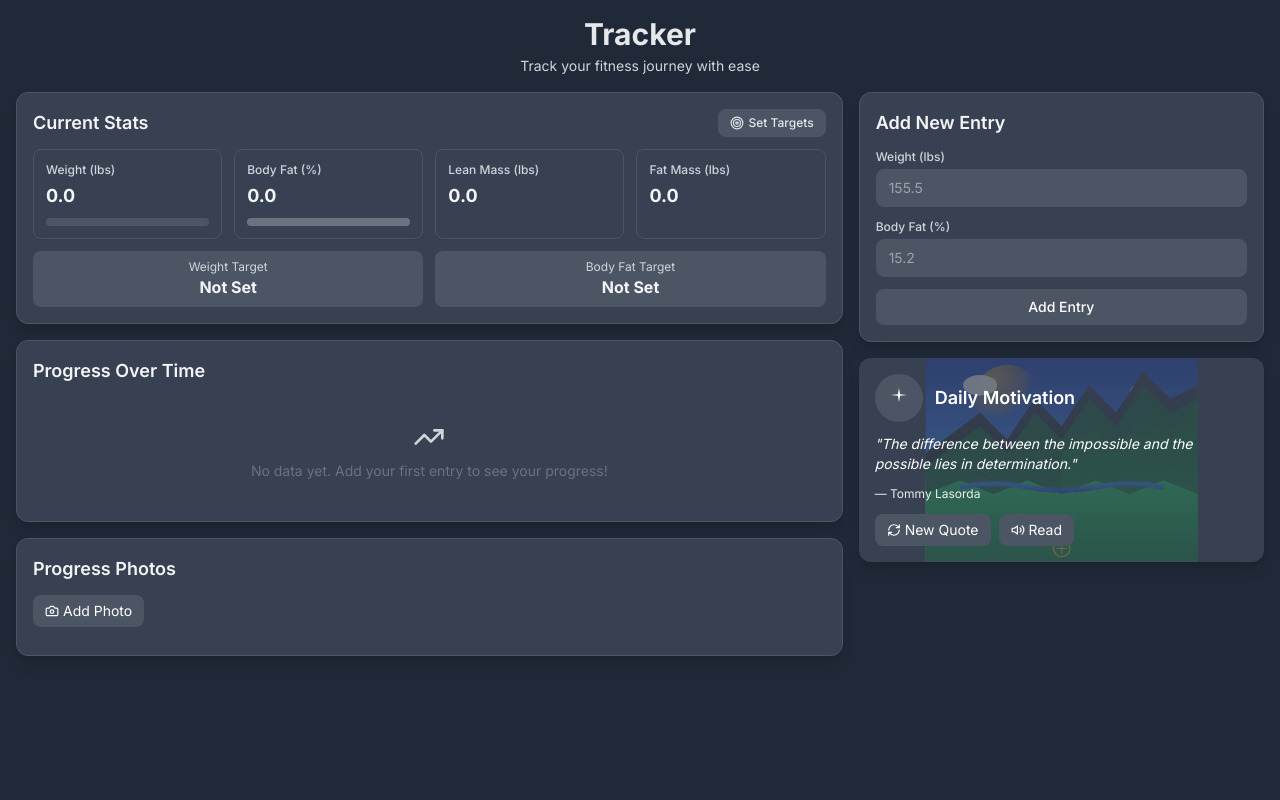
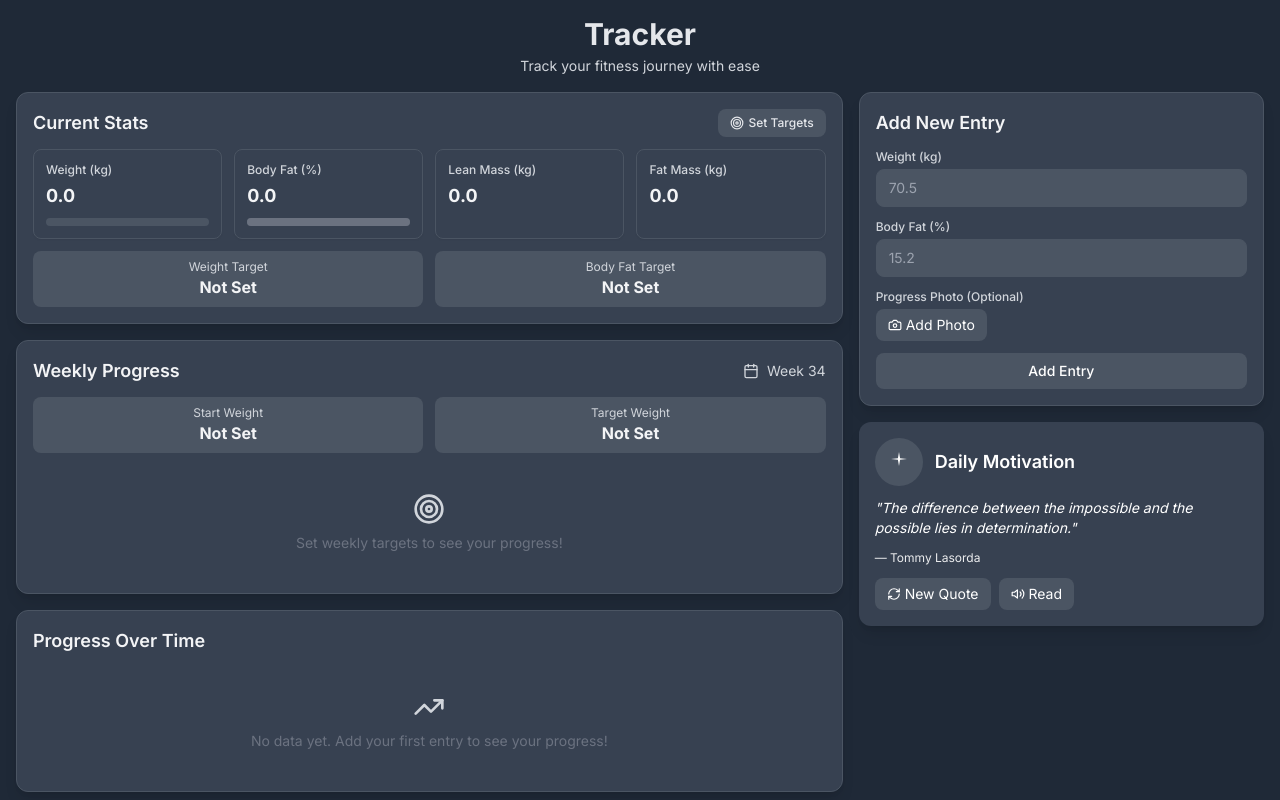
Before and after one commit to anish632/tracker-copy, a React (Vite) app: page / in a window 1280 px wide. Shown: the top 800 px of the page. Built offline with nearby package versions, Linux system fonts and the light colour scheme.

Commit message:
Initial commit: Fitness tracker with kg measurements and weekly targets

```diff
--- a/App.jsx
+++ b/App.jsx
@@ -1,6 +1,6 @@
 import React, { useState, useEffect, useMemo, useCallback } from 'react';
-import { LineChart, Line, XAxis, YAxis, CartesianGrid, Tooltip, ResponsiveContainer } from 'recharts';
-import { Camera, Target, TrendingUp, RefreshCw, Plus, X, Volume2, Trash2 } from 'lucide-react';
+import { LineChart, Line, XAxis, YAxis, CartesianGrid, Tooltip, ResponsiveContainer, AreaChart, Area } from 'recharts';
+import { Camera, Target, TrendingUp, RefreshCw, Plus, X, Volume2, Trash2, Calendar } from 'lucide-react';
 
 // Storage service
 const loadData = (key, defaultValue) => {
@@ -21,6 +21,24 @@ const saveData = (key, value) => {
   }
 };
 
+// Helper function to get week number
+const getWeekNumber = (date) => {
+  const d = new Date(date);
+  d.setHours(0, 0, 0, 0);
+  d.setDate(d.getDate() + 4 - (d.getDay() || 7));
+  const yearStart = new Date(d.getFullYear(), 0, 1);
+  const weekNo = Math.ceil((((d - yearStart) / 86400000) + 1) / 7);
+  return weekNo;
+};
+
+// Helper function to get week start date
+const getWeekStart = (date) => {
+  const d = new Date(date);
+  const day = d.getDay();
+  const diff = d.getDate() - day + (day === 0 ? -6 : 1);
+  return new Date(d.setDate(diff));
+};
+
 // Metric Card Component
 const MetricCard = ({ title, value, progress, colorClass }) => (
   <div className="bg-gray-700 p-3 rounded-lg shadow-sm border border-gray-600">
@@ -35,6 +53,126 @@ const MetricCard = ({ title, value, progress, colorClass }) => (
     )}
   </div>
 );
+
+// Weekly Progress Component
+const WeeklyProgress = ({ data, weeklyTargets }) => {
+  const currentWeek = getWeekNumber(new Date());
+  const currentWeekStart = getWeekStart(new Date());
+
+  // Get data for current week
+  const currentWeekData = data.filter(entry => {
+    const entryDate = new Date(entry.date);
+    const entryWeekStart = getWeekStart(entryDate);
+    return entryWeekStart.getTime() === currentWeekStart.getTime();
+  });
+
+  const latestEntry = currentWeekData.length > 0 ? currentWeekData[currentWeekData.length - 1] : null;
+  const weekStartWeight = weeklyTargets.startWeight || 0;
+  const weekEndWeight = weeklyTargets.endWeight || 0;
+
+  // Calculate progress
+  const weightProgress = weekEndWeight > weekStartWeight ?
+    ((latestEntry?.weight || weekStartWeight) - weekStartWeight) / (weekEndWeight - weekStartWeight) * 100 : 0;
+
+  const weeklyData = [
+    { day: 'Mon', target: weekStartWeight, actual: weekStartWeight },
+    { day: 'Tue', target: weekStartWeight + (weekEndWeight - weekStartWeight) * 0.2, actual: null },
+    { day: 'Wed', target: weekStartWeight + (weekEndWeight - weekStartWeight) * 0.4, actual: null },
+    { day: 'Thu', target: weekStartWeight + (weekEndWeight - weekStartWeight) * 0.6, actual: null },
+    { day: 'Fri', target: weekStartWeight + (weekEndWeight - weekStartWeight) * 0.8, actual: null },
+    { day: 'Sat', target: weekEndWeight, actual: null },
+    { day: 'Sun', target: weekEndWeight, actual: latestEntry?.weight || null }
+  ];
+
+  // Add actual data points
+  currentWeekData.forEach(entry => {
+    const dayOfWeek = new Date(entry.date).getDay();
+    const dayIndex = dayOfWeek === 0 ? 6 : dayOfWeek - 1; // Convert to 0-6 index
+    if (dayIndex < weeklyData.length) {
+      weeklyData[dayIndex].actual = entry.weight;
+    }
+  });
+
+  return (
+    <div className="bg-gray-700 p-4 rounded-xl shadow-lg border border-gray-600">
+      <div className="flex justify-between items-center mb-3">
+        <h2 className="text-lg font-semibold text-gray-100">Weekly Progress</h2>
+        <div className="flex items-center gap-2 text-sm text-gray-300">
+          <Calendar size={16} />
+          Week {currentWeek}
+        </div>
+      </div>
+
+      <div className="grid grid-cols-2 gap-3 mb-4">
+        <div className="text-center p-2 bg-gray-600 rounded-lg">
+          <p className="text-xs text-gray-300">Start Weight</p>
+          <p className="font-bold text-gray-100">{weekStartWeight > 0 ? `${weekStartWeight.toFixed(1)} kg` : 'Not Set'}</p>
+        </div>
+        <div className="text-center p-2 bg-gray-600 rounded-lg">
+          <p className="text-xs text-gray-300">Target Weight</p>
+          <p className="font-bold text-gray-100">{weekEndWeight > 0 ? `${weekEndWeight.toFixed(1)} kg` : 'Not Set'}</p>
+        </div>
+      </div>
+
+      {weekStartWeight > 0 && weekEndWeight > 0 ? (
+        <div className="space-y-3">
+          <div className="flex justify-between text-xs text-gray-300">
+            <span>Progress: {Math.max(0, weightProgress).toFixed(1)}%</span>
+            <span>Current: {latestEntry?.weight?.toFixed(1) || weekStartWeight.toFixed(1)} kg</span>
+          </div>
+          <ResponsiveContainer width="100%" height={150}>
+            <AreaChart data={weeklyData}>
+              <CartesianGrid strokeDasharray="3 3" stroke="#374151" />
+              <XAxis dataKey="day" stroke="#9ca3af" fontSize={10} />
+              <YAxis stroke="#9ca3af" fontSize={10} />
+              <Tooltip
+                contentStyle={{
+                  backgroundColor: '#374151',
+                  border: '1px solid #4b5563',
+                  borderRadius: '8px',
+                  color: '#f9fafb'
+                }}
+              />
+              <Area
+                type="monotone"
+                dataKey="target"
+                stroke="#8b5cf6"
+                fill="#8b5cf6"
+                fillOpacity={0.1}
+                strokeWidth={2}
+                dot={{ fill: '#8b5cf6', strokeWidth: 2, r: 3 }}
+              />
+              <Area
+                type="monotone"
+                dataKey="actual"
+                stroke="#10b981"
+                fill="#10b981"
+                fillOpacity={0.3}
+                strokeWidth={2}
+                dot={{ fill: '#10b981', strokeWidth: 2, r: 4 }}
+              />
+            </AreaChart>
+          </ResponsiveContainer>
+          <div className="flex gap-2 text-xs">
+            <div className="flex items-center gap-1">
+              <div className="w-3 h-3 bg-purple-500 rounded"></div>
+              <span className="text-gray-300">Target</span>
+            </div>
+            <div className="flex items-center gap-1">
+              <div className="w-3 h-3 bg-green-500 rounded"></div>
+              <span className="text-gray-300">Actual</span>
+            </div>
+          </div>
+        </div>
+      ) : (
+        <div className="text-center py-6 text-gray-500">
+          <Target size={32} className="mx-auto mb-2 text-gray-300" />
+          <p className="text-sm">Set weekly targets to see your progress!</p>
+        </div>
+      )}
+    </div>
+  );
+};
 
 // Metrics Dashboard Component
 const MetricsDashboard = ({ latestEntry, targets, onSetTargets }) => {
@@ -60,19 +198,19 @@ const MetricsDashboard = ({ latestEntry, targets, onSetTargets }) => {
         </button>
       </div>
       <div className="grid grid-cols-2 md:grid-cols-4 gap-3">
-        <MetricCard title="Weight (lbs)" value={weight.toFixed(1)} progress={weightProgress} colorClass="bg-gray-500" />
+        <MetricCard title="Weight (kg)" value={weight.toFixed(1)} progress={weightProgress} colorClass="bg-gray-500" />
         <MetricCard title="Body Fat (%)" value={bodyFat.toFixed(1)} progress={100 - bodyFatProgress} colorClass="bg-gray-500" />
-        <MetricCard title="Lean Mass (lbs)" value={leanMass.toFixed(1)} colorClass="bg-gray-500" />
-        <MetricCard title="Fat Mass (lbs)" value={fatMass.toFixed(1)} colorClass="bg-gray-500" />
+        <MetricCard title="Lean Mass (kg)" value={leanMass.toFixed(1)} colorClass="bg-gray-500" />
+        <MetricCard title="Fat Mass (kg)" value={fatMass.toFixed(1)} colorClass="bg-gray-500" />
       </div>
       <div className="mt-3 grid grid-cols-2 gap-3">
         <div className="text-center p-2 bg-gray-600 rounded-lg">
           <p className="text-xs text-gray-300">Weight Target</p>
-          <p className="font-bold text-gray-100">{targets.weight > 0 ? `${targets.weight.toFixed(1)} lbs` : 'Not Set'}</p>
+          <p className="font-bold text-gray-100">{targets.weight > 0 ? `${targets.weight.toFixed(1)} kg` : 'Not Set'}</p>
         </div>
         <div className="text-center p-2 bg-gray-600 rounded-lg">
           <p className="text-xs text-gray-300">Body Fat Target</p>
-          <p className="text-gray-100 font-bold">{targets.bodyFat > 0 ? `${targets.bodyFat.toFixed(1)} %` : 'Not Set'}</p>
+          <p className="font-bold text-gray-100">{targets.bodyFat > 0 ? `${targets.bodyFat.toFixed(1)} %` : 'Not Set'}</p>
         </div>
       </div>
     </div>
@@ -80,8 +218,20 @@ const MetricsDashboard = ({ latestEntry, targets, onSetTargets }) => {
 };
 
 // Data Entry Form Component
-const DataEntryForm = ({ onAddEntry }) => {
+const DataEntryForm = ({ onAddEntry, onAddPhoto }) => {
   const [formData, setFormData] = useState({ weight: '', bodyFat: '' });
+  const [selectedPhoto, setSelectedPhoto] = useState(null);
+  const [photoPreview, setPhotoPreview] = useState(null);
+
+  const handlePhotoUpload = (e) => {
+    const file = e.target.files[0];
+    if (file) {
+      setSelectedPhoto(file);
+      const reader = new FileReader();
+      reader.onload = (e) => setPhotoPreview(e.target.result);
+      reader.readAsDataURL(file);
+    }
+  };
 
   const handleSubmit = (e) => {
     e.preventDefault();
@@ -90,7 +240,16 @@ const DataEntryForm = ({ onAddEntry }) => {
         weight: parseFloat(formData.weight),
         bodyFat: parseFloat(formData.bodyFat)
       });
+
+      // Add photo if selected
+      if (selectedPhoto) {
+        onAddPhoto(photoPreview);
+      }
+
+      // Reset form
       setFormData({ weight: '', bodyFat: '' });
+      setSelectedPhoto(null);
+      setPhotoPreview(null);
     }
   };
 
@@ -99,14 +258,14 @@ const DataEntryForm = ({ onAddEntry }) => {
       <h2 className="text-lg font-semibold mb-3 text-gray-100">Add New Entry</h2>
       <form onSubmit={handleSubmit} className="space-y-3">
         <div>
-          <label className="block text-xs font-medium text-gray-300 mb-1">Weight (lbs)</label>
+          <label className="block text-xs font-medium text-gray-300 mb-1">Weight (kg)</label>
           <input
             type="number"
             step="0.1"
             value={formData.weight}
             onChange={(e) => setFormData(prev => ({ ...prev, weight: e.target.value }))}
             className="w-full px-3 py-2 border border-gray-600 bg-gray-600 text-gray-100 rounded-lg focus:ring-2 focus:ring-gray-500 focus:border-transparent text-sm placeholder-gray-400"
-            placeholder="155.5"
+            placeholder="70.5"
             required
           />
         </div>
@@ -122,6 +281,48 @@ const DataEntryForm = ({ onAddEntry }) => {
             required
           />
         </div>
+
+        {/* Photo Upload Section */}
+        <div>
+          <label className="block text-xs font-medium text-gray-300 mb-1">Progress Photo (Optional)</label>
+          <div className="space-y-2">
+            <label className="cursor-pointer inline-flex items-center gap-1 px-3 py-1.5 bg-gray-600 text-white rounded-lg hover:bg-gray-500 transition-all text-sm">
+              <Camera size={14} />
+              {selectedPhoto ? 'Change Photo' : 'Add Photo'}
+              <input
+                type="file"
+                accept="image/*"
+                onChange={handlePhotoUpload}
+                className="hidden"
+              />
+            </label>
+
+            {photoPreview && (
+              <div className="relative bg-gray-800 rounded-lg p-2">
+                <div className="flex items-center justify-center min-h-[120px]">
+                  <img
+                    src={photoPreview}
+                    alt="Photo preview"
+                    className="max-w-full max-h-[120px] object-contain rounded-lg"
+                    style={{ maxHeight: '120px', width: 'auto' }}
+                  />
+                </div>
+                <button
+                  type="button"
+                  onClick={() => {
+                    setSelectedPhoto(null);
+                    setPhotoPreview(null);
+                  }}
+                  className="absolute top-1 right-1 bg-red-600 text-white p-1 rounded-full hover:bg-red-700 transition-colors"
+                  title="Remove photo"
+                >
+                  <X size={12} />
+                </button>
+              </div>
+            )}
+          </div>
+        </div>
+
         <button
           type="submit"
           className="w-full bg-gray-600 text-white py-2 px-4 rounded-lg hover:bg-gray-500 transition-all font-medium text-sm"
@@ -183,38 +384,23 @@ const ProgressChart = ({ data }) => {
 };
 
 // Photo Gallery Component
-const PhotoGallery = ({ photos, onAddPhoto, onDeletePhoto }) => {
-  const handlePhotoUpload = (e) => {
-    const file = e.target.files[0];
-    if (file) {
-      const reader = new FileReader();
-      reader.onload = (e) => onAddPhoto(e.target.result);
-      reader.readAsDataURL(file);
-    }
-  };
-
+const PhotoGallery = ({ photos, onDeletePhoto }) => {
   return (
     <div className="bg-gray-700 p-4 rounded-xl shadow-lg border border-gray-600">
       <h2 className="text-lg font-semibold mb-3 text-gray-100">Progress Photos</h2>
-      <div className="mb-3">
-        <label className="cursor-pointer inline-flex items-center gap-1 px-3 py-1.5 bg-gray-600 text-white rounded-lg hover:bg-gray-500 transition-all text-sm">
-          <Camera size={14} />
-          Add Photo
-          <input
-            type="file"
-            accept="image/*"
-            onChange={handlePhotoUpload}
-            className="hidden"
-          />
-        </label>
+      {photos.length === 0 ? (
+        <div className="text-center py-6 text-gray-500">
+          <Camera size={32} className="mx-auto mb-2 text-gray-300" />
+          <p className="text-sm">No photos yet. Add a photo when creating a new entry!</p>
         </div>
+      ) : (
                     <div className="grid grid-cols-2 md:grid-cols-3 gap-3">
               {photos.map((photo, index) => (
-          <div key={index} className="relative group">
+                <div key={index} className="relative group bg-gray-800 rounded-lg p-2">
                   <img
                     src={photo.dataUrl}
                     alt={`Progress photo ${index + 1}`}
-              className="w-full h-24 object-cover rounded-lg"
+                    className="w-full h-32 object-contain rounded-lg"
                   />
                   <div className="absolute inset-0 bg-black bg-opacity-0 group-hover:bg-opacity-50 transition-all duration-200 rounded-lg flex items-center justify-center">
                     <span className="text-white opacity-0 group-hover:opacity-100 text-xs mb-6">
@@ -231,6 +417,7 @@ const PhotoGallery = ({ photos, onAddPhoto, onDeletePhoto }) => {
                 </div>
               ))}
             </div>
+      )}
     </div>
   );
 };
@@ -262,99 +449,7 @@ const MotivationCard = ({ quote, onNewQuote }) => {
 
   return (
     <div className="bg-gray-700 p-4 rounded-xl shadow-lg text-white relative overflow-hidden">
-      {/* Breathtaking Mountain Valley Background */}
-      <div className="absolute inset-0 opacity-30">
-        <svg
-          className="w-full h-full rounded-xl"
-          viewBox="0 0 400 300"
-          xmlns="http://www.w3.org/2000/svg"
-        >
-          <defs>
-            <linearGradient id="sky" x1="0%" y1="0%" x2="0%" y2="100%">
-              <stop offset="0%" style={{stopColor: '#1e40af', stopOpacity: 1}} />
-              <stop offset="50%" style={{stopColor: '#3b82f6', stopOpacity: 1}} />
-              <stop offset="100%" style={{stopColor: '#93c5fd', stopOpacity: 1}} />
-            </linearGradient>
-            <linearGradient id="distantMountain" x1="0%" y1="0%" x2="0%" y2="100%">
-              <stop offset="0%" style={{stopColor: '#e5e7eb', stopOpacity: 1}} />
-              <stop offset="50%" style={{stopColor: '#d1d5db', stopOpacity: 1}} />
-              <stop offset="100%" style={{stopColor: '#9ca3af', stopOpacity: 1}} />
-            </linearGradient>
-            <linearGradient id="foregroundMountain" x1="0%" y1="0%" x2="0%" y2="100%">
-              <stop offset="0%" style={{stopColor: '#374151', stopOpacity: 1}} />
-              <stop offset="50%" style={{stopColor: '#1f2937', stopOpacity: 1}} />
-              <stop offset="100%" style={{stopColor: '#111827', stopOpacity: 1}} />
-            </linearGradient>
-            <linearGradient id="forest" x1="0%" y1="0%" x2="0%" y2="100%">
-              <stop offset="0%" style={{stopColor: '#166534', stopOpacity: 1}} />
-              <stop offset="50%" style={{stopColor: '#15803d', stopOpacity: 1}} />
-              <stop offset="100%" style={{stopColor: '#16a34a', stopOpacity: 1}} />
-            </linearGradient>
-            <linearGradient id="valley" x1="0%" y1="0%" x2="0%" y2="100%">
-              <stop offset="0%" style={{stopColor: '#22c55e', stopOpacity: 1}} />
-              <stop offset="50%" style={{stopColor: '#16a34a', stopOpacity: 1}} />
-              <stop offset="100%" style={{stopColor: '#15803d', stopOpacity: 1}} />
-            </linearGradient>
-            <linearGradient id="river" x1="0%" y1="0%" x2="0%" y2="100%">
-              <stop offset="0%" style={{stopColor: '#3b82f6', stopOpacity: 0.8}} />
-              <stop offset="100%" style={{stopColor: '#1d4ed8', stopOpacity: 0.9}} />
-            </linearGradient>
-            <radialGradient id="sunGlow" cx="30%" cy="20%" r="60%">
-              <stop offset="0%" style={{stopColor: '#fbbf24', stopOpacity: 0.6}} />
-              <stop offset="70%" style={{stopColor: '#f59e0b', stopOpacity: 0.3}} />
-              <stop offset="100%" style={{stopColor: '#f59e0b', stopOpacity: 0}} />
-            </radialGradient>
-          </defs>
 
-          {/* Sky Background */}
-          <rect width="400" height="300" fill="url(#sky)"/>
-
-          {/* Sun Glow Effect */}
-          <circle cx="120" cy="60" r="50" fill="url(#sunGlow)"/>
-
-          {/* Clouds */}
-          <ellipse cx="80" cy="40" rx="25" ry="15" fill="white" opacity="0.9"/>
-          <ellipse cx="320" cy="50" rx="20" ry="12" fill="white" opacity="0.8"/>
-
-          {/* Distant Snow-Capped Peaks */}
-          <polygon points="0,180 50,120 100,150 150,100 200,130 250,90 300,120 350,80 400,100 400,300 0,300" fill="white" opacity="0.95"/>
-          <polygon points="0,200 30,160 60,180 90,140 120,160 150,120 180,140 210,100 240,120 270,80 300,100 330,60 360,80 400,90 400,300 0,300" fill="url(#distantMountain)"/>
-
-          {/* Left Foreground Mountain */}
-          <polygon points="0,300 0,140 80,80 120,120 160,60 200,100 240,40 280,80 320,20 360,60 400,40 400,300" fill="url(#foregroundMountain)"/>
-
-          {/* Right Foreground Mountain */}
-          <polygon points="200,300 200,120 240,80 280,120 320,60 360,100 400,40 400,300" fill="url(#foregroundMountain)"/>
-
-          {/* Forest Cover on Mountains */}
-          <polygon points="0,300 0,160 80,100 120,140 160,80 200,120 240,60 280,100 320,40 360,80 400,60 400,300" fill="url(#forest)" opacity="0.7"/>
-          <polygon points="200,300 200,140 240,100 280,140 320,80 360,120 400,60 400,300" fill="url(#forest)" opacity="0.7"/>
-
-          {/* Valley Floor */}
-          <polygon points="0,300 0,200 50,180 100,200 150,180 200,200 250,180 300,200 350,180 400,200 400,300" fill="url(#valley)"/>
-
-          {/* Winding River */}
-          <path d="M 50,190 Q 100,180 150,190 Q 200,200 250,190 Q 300,180 350,190" stroke="url(#river)" strokeWidth="8" fill="none" opacity="0.8"/>
-          <path d="M 50,190 Q 100,180 150,190 Q 200,200 250,190 Q 300,180 350,190" stroke="url(#river)" strokeWidth="4" fill="none" opacity="0.9"/>
-
-          {/* River Reflections */}
-          <path d="M 50,190 Q 100,180 150,190 Q 200,200 250,190 Q 300,180 350,190" stroke="#3b82f6" strokeWidth="1" fill="none" opacity="0.6"/>
-
-          {/* Mountain Details - Ridges and Shadows */}
-          <path d="M 20,200 L 60,160 L 100,180 L 140,140 L 180,160 L 220,120 L 260,140 L 300,100 L 340,120 L 380,80"
-                stroke="#1f2937" strokeWidth="1" fill="none" opacity="0.4"/>
-          <path d="M 220,200 L 240,160 L 280,180 L 320,140 L 360,160 L 400,120"
-                stroke="#1f2937" strokeWidth="1" fill="none" opacity="0.4"/>
-
-          {/* Motivational Compass */}
-          <g transform="translate(200,280)">
-            <circle cx="0" cy="0" r="12" fill="none" stroke="#fbbf24" strokeWidth="2" opacity="0.9"/>
-            <path d="M-8,0 L8,0 M0,-8 L0,8" stroke="#fbbf24" strokeWidth="1.5" opacity="0.9"/>
-            <path d="M-6,-6 L0,-10 L6,-6" stroke="#fbbf24" strokeWidth="1.5" fill="none" opacity="0.9"/>
-            <circle cx="0" cy="0" r="2" fill="#fbbf24" opacity="0.9"/>
-          </g>
-        </svg>
-      </div>
 
       <div className="relative z-10">
         <div className="flex items-center gap-3 mb-3">
@@ -413,7 +508,7 @@ const TargetModal = ({ currentTargets, onSetTargets, onClose }) => {
         </div>
         <form onSubmit={handleSubmit} className="space-y-3">
           <div>
-            <label className="block text-xs font-medium text-gray-300 mb-1">Target Weight (lbs)</label>
+            <label className="block text-xs font-medium text-gray-300 mb-1">Target Weight (kg)</label>
             <input
               type="number"
               step="0.1"
@@ -430,6 +525,28 @@ const TargetModal = ({ currentTargets, onSetTargets, onClose }) => {
               value={targets.bodyFat}
               onChange={(e) => setTargets(prev => ({ ...prev, bodyFat: parseFloat(e.target.value) || 0 }))}
               className="w-full px-3 py-2 border border-slate-600 bg-slate-700 text-gray-100 rounded-lg focus:ring-2 focus:ring-teal-500 focus:border-transparent text-sm"
+            />
+          </div>
+          <div>
+            <label className="block text-xs font-medium text-gray-300 mb-1">Weekly Start Weight (kg)</label>
+            <input
+              type="number"
+              step="0.1"
+              value={targets.startWeight || ''}
+              onChange={(e) => setTargets(prev => ({ ...prev, startWeight: parseFloat(e.target.value) || 0 }))}
+              className="w-full px-3 py-2 border border-slate-600 bg-slate-700 text-gray-100 rounded-lg focus:ring-2 focus:ring-teal-500 focus:border-transparent text-sm"
+              placeholder="Current weight"
+            />
+          </div>
+          <div>
+            <label className="block text-xs font-medium text-gray-300 mb-1">Weekly End Weight (kg)</label>
+            <input
+              type="number"
+              step="0.1"
+              value={targets.endWeight || ''}
+              onChange={(e) => setTargets(prev => ({ ...prev, endWeight: parseFloat(e.target.value) || 0 }))}
+              className="w-full px-3 py-2 border border-slate-600 bg-slate-700 text-gray-100 rounded-lg focus:ring-2 focus:ring-teal-500 focus:border-transparent text-sm"
+              placeholder="Target weight for this week"
             />
           </div>
           <div className="flex gap-2">
@@ -521,15 +638,16 @@ const App = () => {
         <main className="grid grid-cols-1 lg:grid-cols-3 gap-4">
           <div className="lg:col-span-2 space-y-4">
             <MetricsDashboard latestEntry={latestEntry} targets={targets} onSetTargets={() => setIsModalOpen(true)} />
+            <WeeklyProgress data={data} weeklyTargets={targets} />
             <div className="bg-gray-700 p-4 rounded-xl shadow-lg border border-gray-600">
               <h2 className="text-lg font-semibold mb-3 text-gray-100">Progress Over Time</h2>
               <ProgressChart data={data} />
             </div>
-            <PhotoGallery photos={photos} onAddPhoto={handleAddPhoto} onDeletePhoto={handleDeletePhoto} />
+            <PhotoGallery photos={photos} onDeletePhoto={handleDeletePhoto} />
           </div>
 
           <div className="lg:col-span-1 space-y-4">
-            <DataEntryForm onAddEntry={handleAddEntry} />
+            <DataEntryForm onAddEntry={handleAddEntry} onAddPhoto={handleAddPhoto} />
             <MotivationCard quote={quote} onNewQuote={fetchQuote} />
           </div>
         </main>
--- a/package.json
+++ b/package.json
@@ -3,7 +3,7 @@
   "private": true,
   "version": "1.0.0",
   "type": "module",
-  "homepage": "https://anish632.github.io/tracker",
+  "homepage": "https://anish632.github.io/fitness-tracker",
   "scripts": {
     "dev": "vite",
     "build": "vite build",
```
Also changed, not shown: 1 other file (tests, documents, lock files or other folders). Lines whose indentation alone changed are shown as unchanged.
